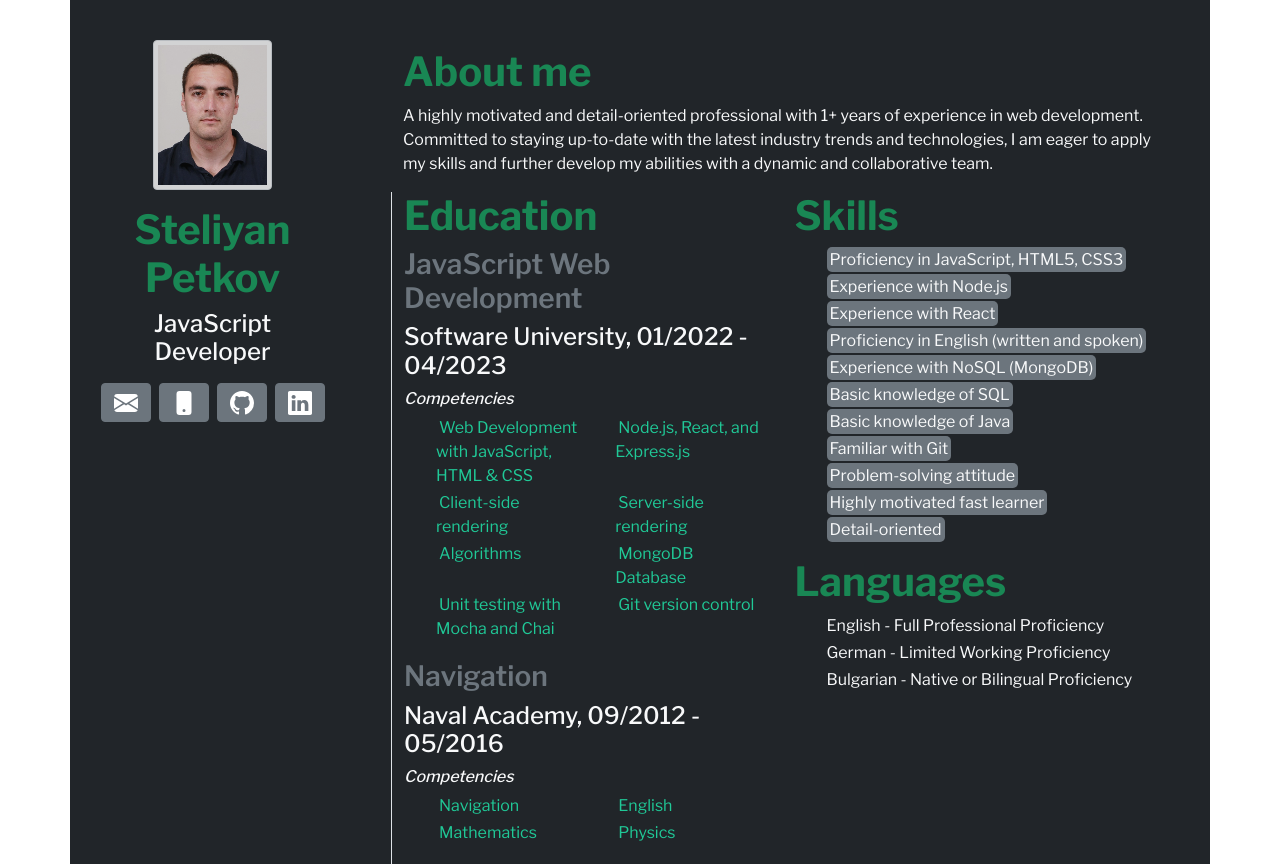
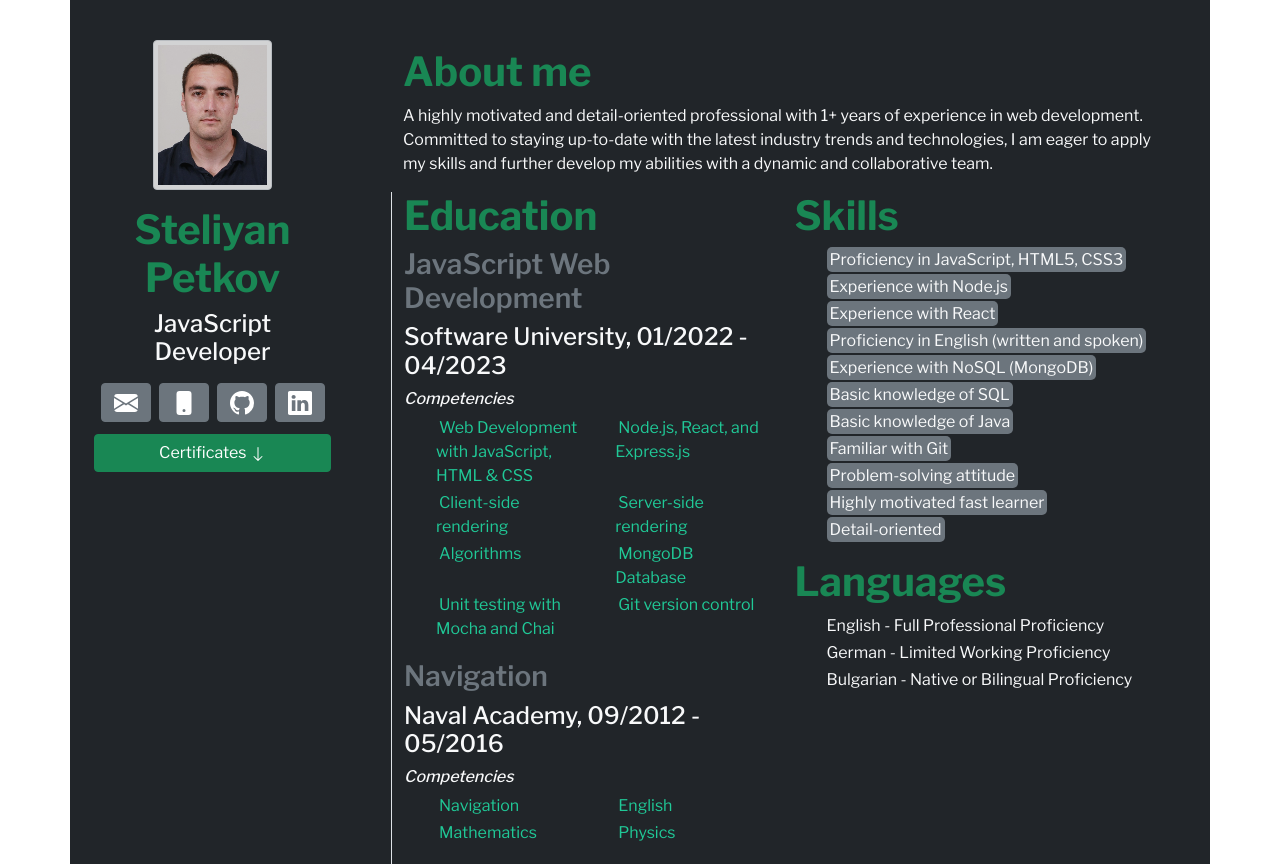
Before and after one commit to stsp93/cv-bootstrap, a plain HTML site: page index.html in a window 1280 px wide. Shown: the top 864 px of the page. Drawn offline with nearby package versions, Linux system fonts and the light colour scheme.

Commit message:
added certificates that are collapsable

```diff
--- a/index.html
+++ b/index.html
@@ -176,6 +176,32 @@
               >
             </li>
           </ul>
+          <!-- Certificates -->
+          <button class="btn btn-success w-100 my-1" data-bs-toggle="collapse" data-bs-target="#certificates" aria-expanded="false">
+            Certificates
+            <svg
+              xmlns="http://www.w3.org/2000/svg"
+              width="16"
+              height="16"
+              fill="currentColor"
+              class="bi bi-arrow-down"
+              viewBox="0 0 16 16"
+            >
+              <path
+                fill-rule="evenodd"
+                d="M8 1a.5.5 0 0 1 .5.5v11.793l3.146-3.147a.5.5 0 0 1 .708.708l-4 4a.5.5 0 0 1-.708 0l-4-4a.5.5 0 0 1 .708-.708L7.5 13.293V1.5A.5.5 0 0 1 8 1z"
+              />
+            </svg>
+          </button>
+          <ul class="collapse" id="certificates">
+            <li><a href="https://softuni.bg/certificates/details/168639/9a3a39db" target="_blank">ReactJS (02/2023 - 04/2023)</a></li>
+            <li><a href="https://softuni.bg/certificates/details/162708/527bbf57" target="_blank">JS Back-End with Express (01/2023 - 02/2023)</a></li>
+            <li><a href="https://softuni.bg/certificates/details/149776/1c2a5dc1" target="_blank">JS Application (11/2022 - 12/2022)</a></li>
+            <li><a href="https://softuni.bg/certificates/details/147267/65f97899" target="_blank">HTML & CSS (10/2022 - 11/2022)</a></li>
+            <li><a href="https://softuni.bg/certificates/details/145371/ef7cafa8" target="_blank">JS Advanced (10/2022 - 11/2022)</a></li>
+            <li><a href="https://softuni.bg/certificates/details/139026/8246e17a" target="_blank">Programming Fundamentals with JS (05/2022 - 08/2022)</a></li>
+            <li><a href="https://softuni.bg/certificates/details/125679/a558f112" target="_blank">Programming Basics with JS (01/2022 - 03/2022)</a></li>
+          </ul>
         </div>
 
         <div class="col p-md-5" id="about">
@@ -311,9 +337,19 @@
     </div>
     <!-- Scroll To Top Button -->
     <button class="btn btn-info rounded-circle btn-scrollTop">
-      <svg xmlns="http://www.w3.org/2000/svg" width="16" height="24" fill="currentColor" class="bi bi-arrow-bar-up" viewBox="0 0 16 16">
-        <path fill-rule="evenodd" d="M8 10a.5.5 0 0 0 .5-.5V3.707l2.146 2.147a.5.5 0 0 0 .708-.708l-3-3a.5.5 0 0 0-.708 0l-3 3a.5.5 0 1 0 .708.708L7.5 3.707V9.5a.5.5 0 0 0 .5.5zm-7 2.5a.5.5 0 0 1 .5-.5h13a.5.5 0 0 1 0 1h-13a.5.5 0 0 1-.5-.5z"/>
+      <svg
+        xmlns="http://www.w3.org/2000/svg"
+        width="16"
+        height="24"
+        fill="currentColor"
+        class="bi bi-arrow-bar-up"
+        viewBox="0 0 16 16"
+      >
+        <path
+          fill-rule="evenodd"
+          d="M8 10a.5.5 0 0 0 .5-.5V3.707l2.146 2.147a.5.5 0 0 0 .708-.708l-3-3a.5.5 0 0 0-.708 0l-3 3a.5.5 0 1 0 .708.708L7.5 3.707V9.5a.5.5 0 0 0 .5.5zm-7 2.5a.5.5 0 0 1 .5-.5h13a.5.5 0 0 1 0 1h-13a.5.5 0 0 1-.5-.5z"
+        />
       </svg>
-  </button>
+    </button>
   </body>
 </html>
```
